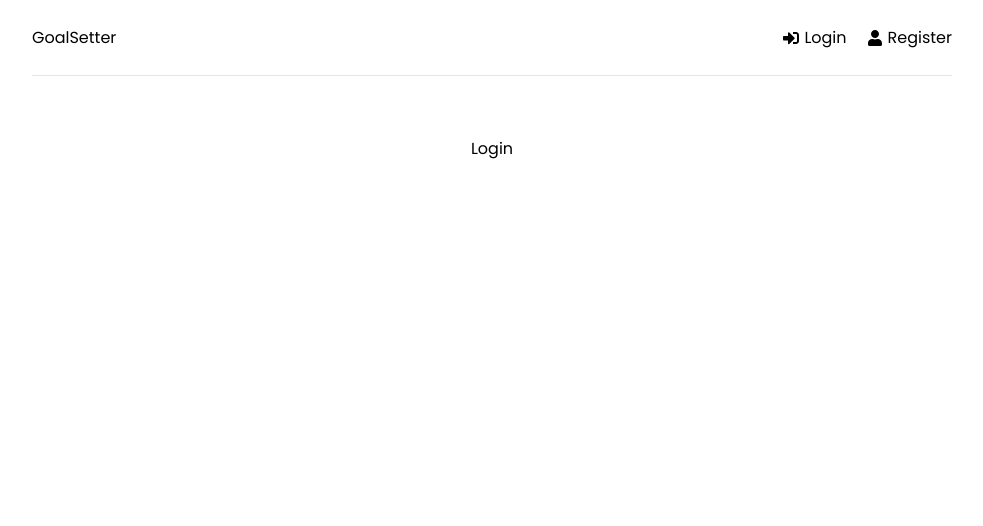
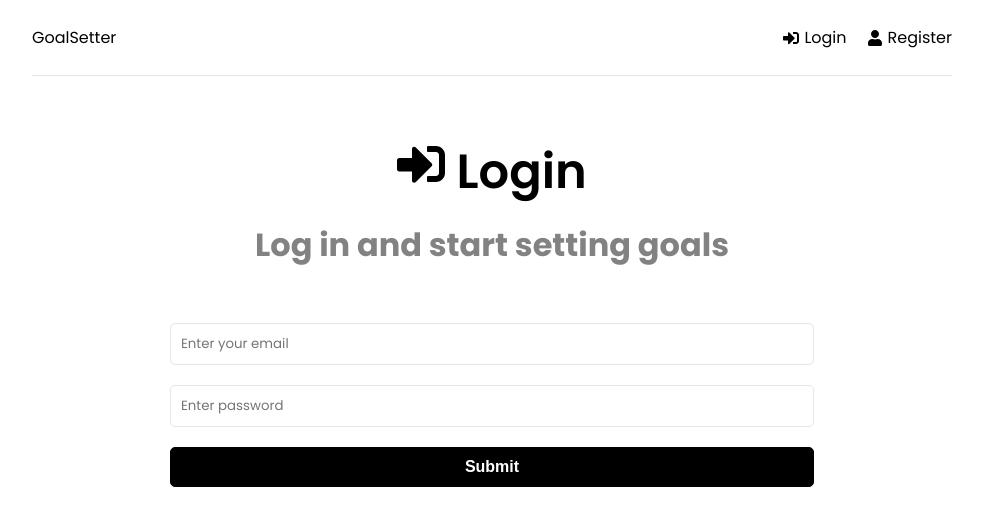
Before and after one commit to cmthecoder/practice-jwt, a React (Create React App) app in the folder frontend/: page /login in a window 1280 px wide. Shown: the top 526 px of the page, without its empty margins (148-1131 px from the left). Built offline with nearby package versions, Linux system fonts and the light colour scheme.

Commit message:
set up login and register forms

```diff
--- a/frontend/src/pages/Login.jsx
+++ b/frontend/src/pages/Login.jsx
@@ -1,9 +1,67 @@
-import React from 'react'
+import { useState, useEffect } from "react";
+import { FaSignInAlt } from "react-icons/fa";
 
 const Login = () => {
+  const [formData, setFormData] = useState({
+    email: "",
+    password: "",
+  });
+
+  // Destructure the fields from formData
+
+  const { email, password } = formData;
+
+  const onChange = (e) => {
+    setFormData((prevState) => ({
+      ...prevState,
+      [e.target.name]: e.target.value
+    }))
+  };
+
+  const onSubmit = (e) => {
+    e.preventDefault()
+  }
+
   return (
-    <div>Login</div>
-  )
-}
+    <>
+      <section className="heading">
+        <h1>
+          <FaSignInAlt /> Login
+        </h1>
+        <p>Log in and start setting goals</p>
+      </section>
 
-export default Login
+      <section className="form">
+        <form onSubmit={onSubmit}>
+          <div className="form-group">
+            <input
+              type="email"
+              className="form-control"
+              id="email"
+              name="email"
+              value={email}
+              placeholder="Enter your email"
+              onChange={onChange}
+            />
+          </div>
+          <div className="form-group">
+            <input
+              type="password"
+              className="form-control"
+              id="password"
+              name="password"
+              value={password}
+              placeholder="Enter password"
+              onChange={onChange}
+            />
+          </div>
+          <div className="form-group">
+            <button type="submit" className="btn btn-block">Submit</button>
+          </div>
+        </form>
+      </section>
+    </>
+  );
+};
+
+export default Login;
--- a/frontend/src/pages/Register.jsx
+++ b/frontend/src/pages/Register.jsx
@@ -13,7 +13,12 @@
 
   const { name, email, password, password2 } = formData;
 
-  const onChange = () => {};
+  const onChange = (e) => {
+    setFormData((prevState) => ({
+      ...prevState,
+      [e.target.name]: e.target.value
+    }))
+  };
 
   const onSubmit = (e) => {
     e.preventDefault()
```
